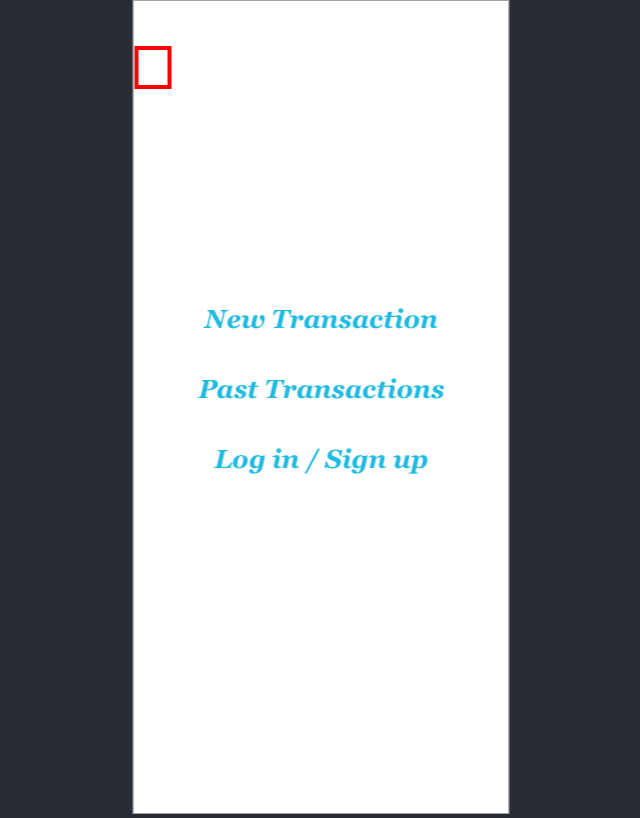
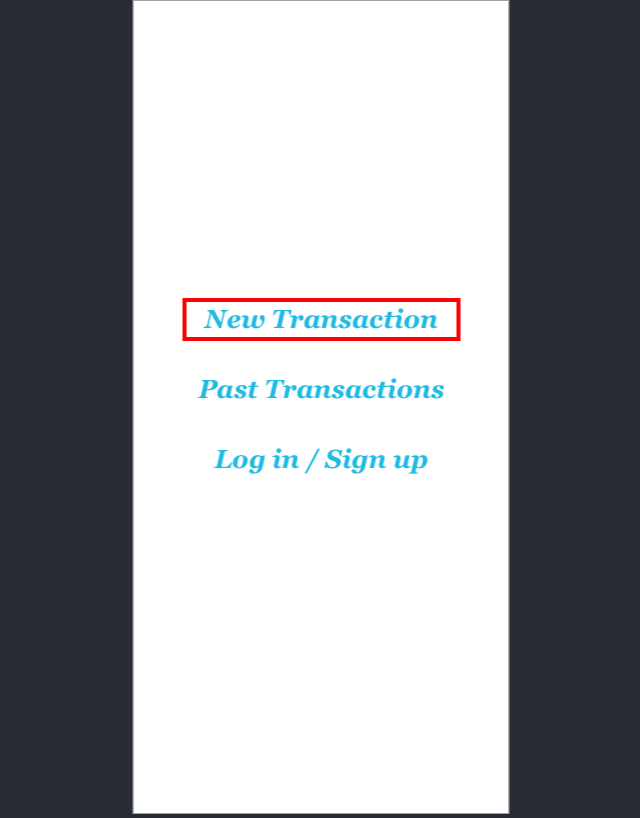
Before and after one commit to makicoding/SplitTheCheck-Prototype-React, a React (Create React App) app: page /page2 in a window 1280 px wide. Shown: the whole page, without its empty margins (319-959 px from the left). Built offline with nearby package versions, Linux system fonts and the light colour scheme.

Commit message:
page2.js and page2.css updated

```diff
--- a/src/pages/page2.css
+++ b/src/pages/page2.css
@@ -1,12 +1,12 @@
 .p2Button1 {
-    width: 29px;
+    width: 270px;
     height: 35px;
 
     border: 4px solid red;
 
     position: absolute;
-    left: 2px;
-    top: 46px;
+    left: 49.5px;
+    top: 298px;
 }
 
 .p2Button1:hover {
--- a/src/pages/page2.js
+++ b/src/pages/page2.js
@@ -11,7 +11,7 @@ class Page2 extends React.Component {
 
     p2Button1Click = () => {
         window.open(
-            "/", "_self"
+            "/page3", "_self"
         );
     }
 
```
